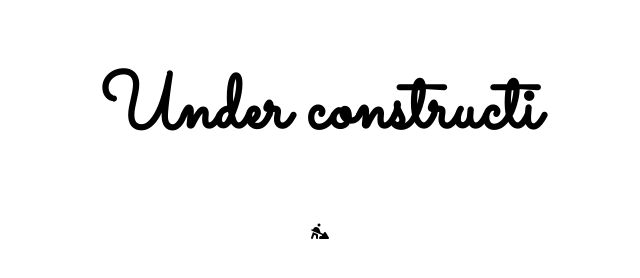
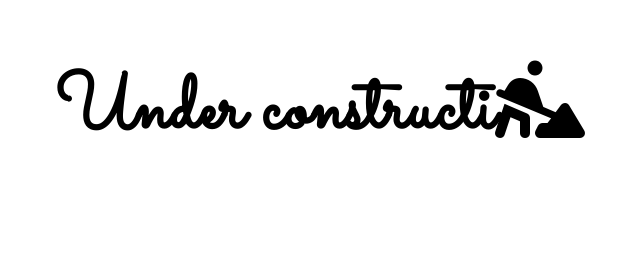
Before and after one commit to latifonen/personal_website, a plain HTML site: page index.html in a window 1280 px wide. Shown: the whole page, without its empty margins (320-960 px from the left). Drawn offline with Linux system fonts and the light colour scheme.

Commit message:
Update index.html

```diff
--- a/index.html
+++ b/index.html
@@ -11,7 +11,7 @@
 </head>
 <body>
 <center>
-    <h1>Under constructi</h1><i class="fa-solid fa-person-digging"></i>
+    <h1>Under constructi<i class="fa-solid fa-person-digging"></i></h1>
 </center>
 </body>
 </html>
```
